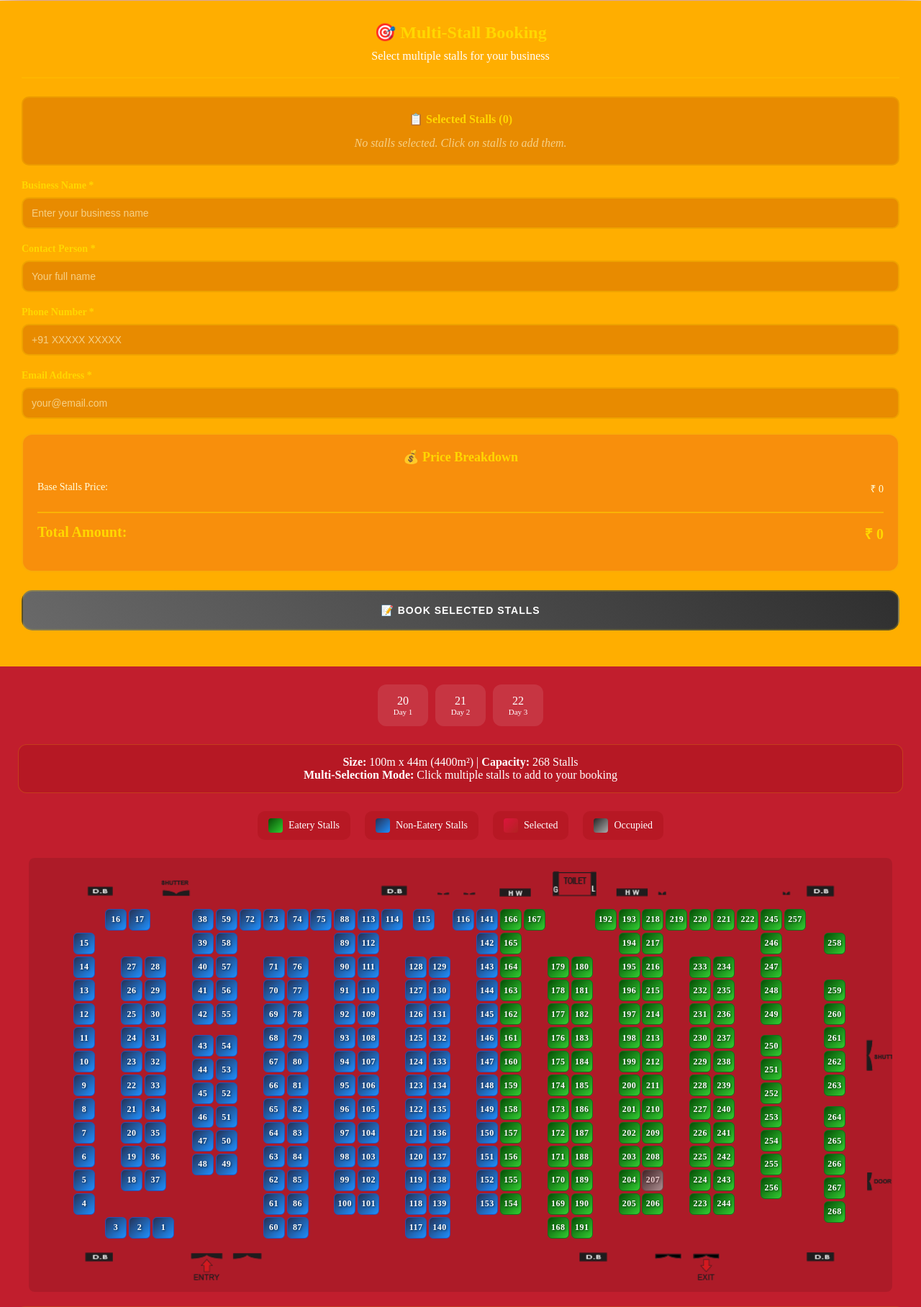
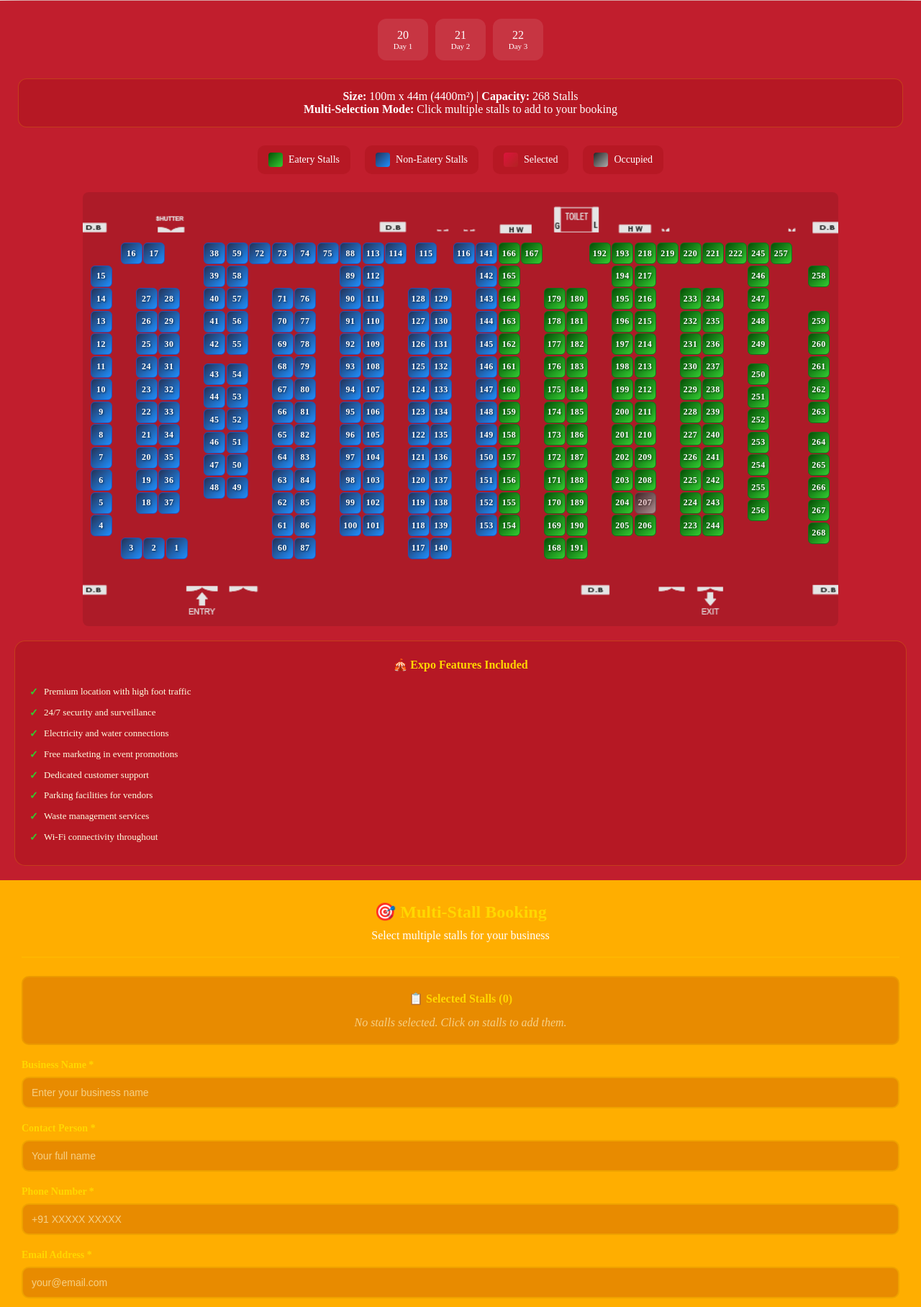
Before and after one commit to Martinjerome-i/booking, a Django app: page /halls/1/book/ in a window 1280 px wide. Shown: the part 282-2098 px from the top of the page at 72% size. Run offline with Django 5.2, Linux system fonts and the light colour scheme; data comes from the database, SQL or seed files in the repository; some libraries are stand-ins or nearby versions.

Commit message:
feat
update

```diff
--- a/templates/halls/stall_booking.html
+++ b/templates/halls/stall_booking.html
@@ -758,15 +758,22 @@
         background: #fc8a00;
         }
 
+
         @media (max-width: 1400px) {
             .main-layout {
                 grid-template-columns: 1fr;
+                display: flex;
+                flex-direction: column;
+            }
+
+            .expo-floor {
+                order: 1;
             }
 
             .booking-panel {
                 position: relative;
                 top: 0;
-                order: -1;
+                order: 2;
                 max-height: none;
             }
 
@@ -1031,7 +1038,7 @@ function initializeApp() {
     hallDisplay.style.minHeight = '600px';
 
     // Set fixed width for better display - enhanced to 1200px
-    const containerWidth = 1200;
+    const containerWidth = window.innerWidth >= 1600 ? 1200 : 1050;
     const containerHeight = 603;
 
     // Calculate scale for better visibility
@@ -1057,7 +1064,7 @@ function initializeApp() {
         const testImage = new Image();
         testImage.onload = function() {
             // Image loaded successfully, now set background
-            hallDisplay.style.backgroundImage = 'url("/static/assets/img/layout-02.png")';
+            hallDisplay.style.backgroundImage = 'url("/static/assets/img/layout-03.png")';
             hallDisplay.style.backgroundSize = 'cover';
             hallDisplay.style.backgroundPosition = 'center center';
             hallDisplay.style.backgroundRepeat = 'no-repeat';
@@ -1082,7 +1089,7 @@ function initializeApp() {
             console.warn('Background image failed to load, using fallback color');
             hallDisplay.style.backgroundColor = '#f8f9fa';
         };
-        testImage.src = '/static/assets/img/layout-02.png';
+        testImage.src = '/static/assets/img/layout-03.png';
     }
 
     // Set the background image
```
Also changed, not shown: static/assets/img/layout-03.png (added).
